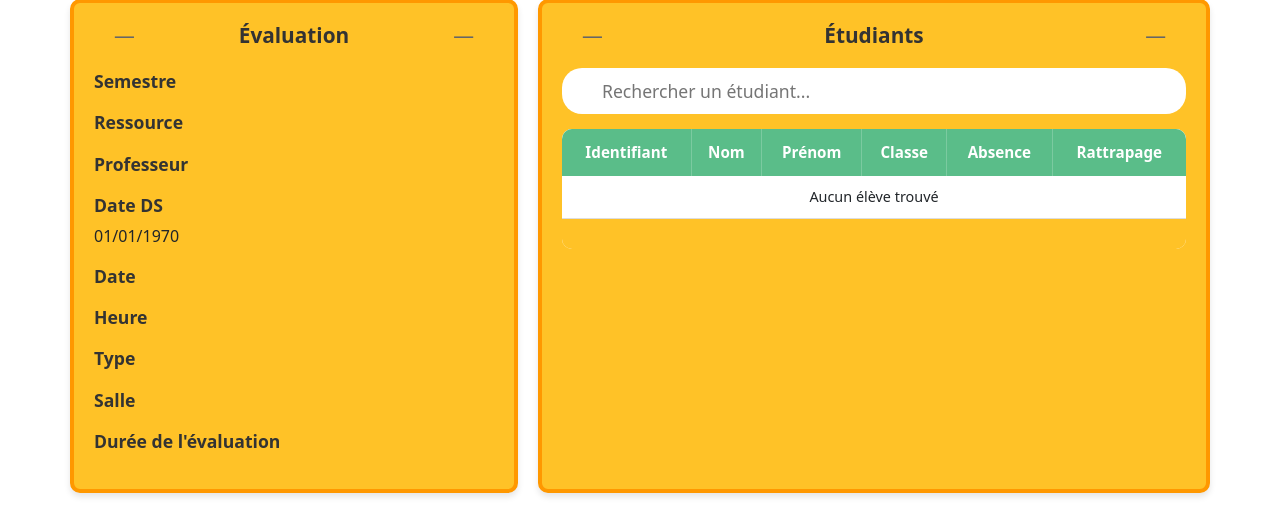
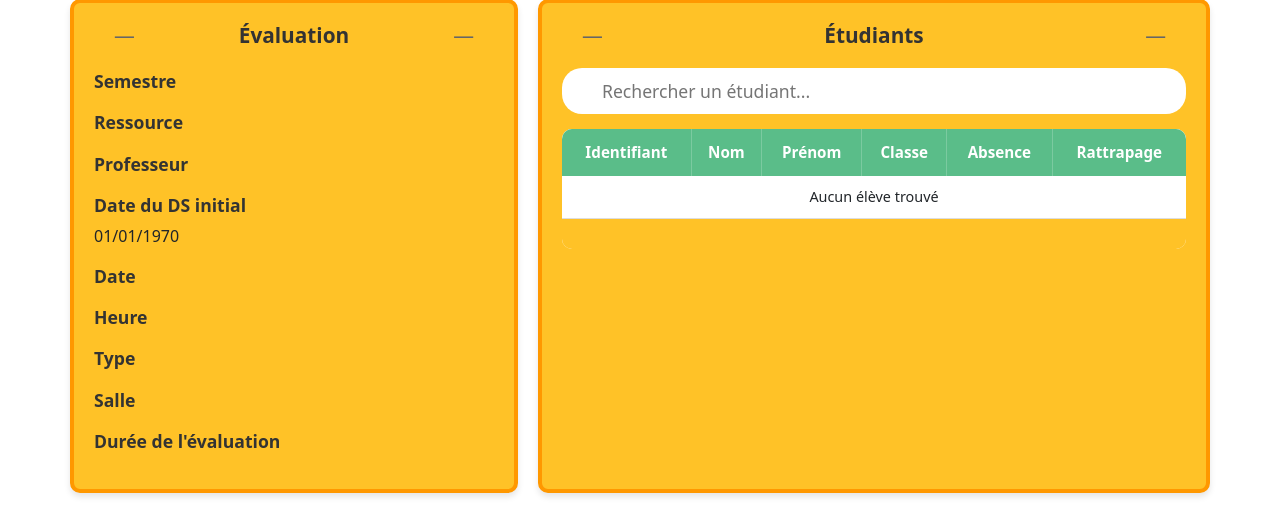
Before and after one commit to A1exPrdgc/TP-Synthese-Prog-avancee, a CodeIgniter 4 app: the page made by app/Views/rattrapage/ajout.php in a window 1280 px wide. Shown: the part 125-637 px from the top of the page. Run offline with PHP 8.4 and a stand-in for CodeIgniter, Linux system fonts and the light colour scheme; the template is opened without the code that fills it, so the values that code supplies are empty; some libraries are stand-ins or nearby versions.

Commit message:
initial ajout

```diff
--- a/app/Views/rattrapage/ajout.php
+++ b/app/Views/rattrapage/ajout.php
@@ -45,7 +45,7 @@ MySGRDS | Ajouter Rattrapage
             </div>
 
             <div class="form-group">
-                <label>Date DS</label>
+                <label>Date du DS initial</label>
                 <div class="info-value"><?= esc(date('d/m/Y', strtotime($DSInformation['date']))) ?></div>
             </div>
 
```
